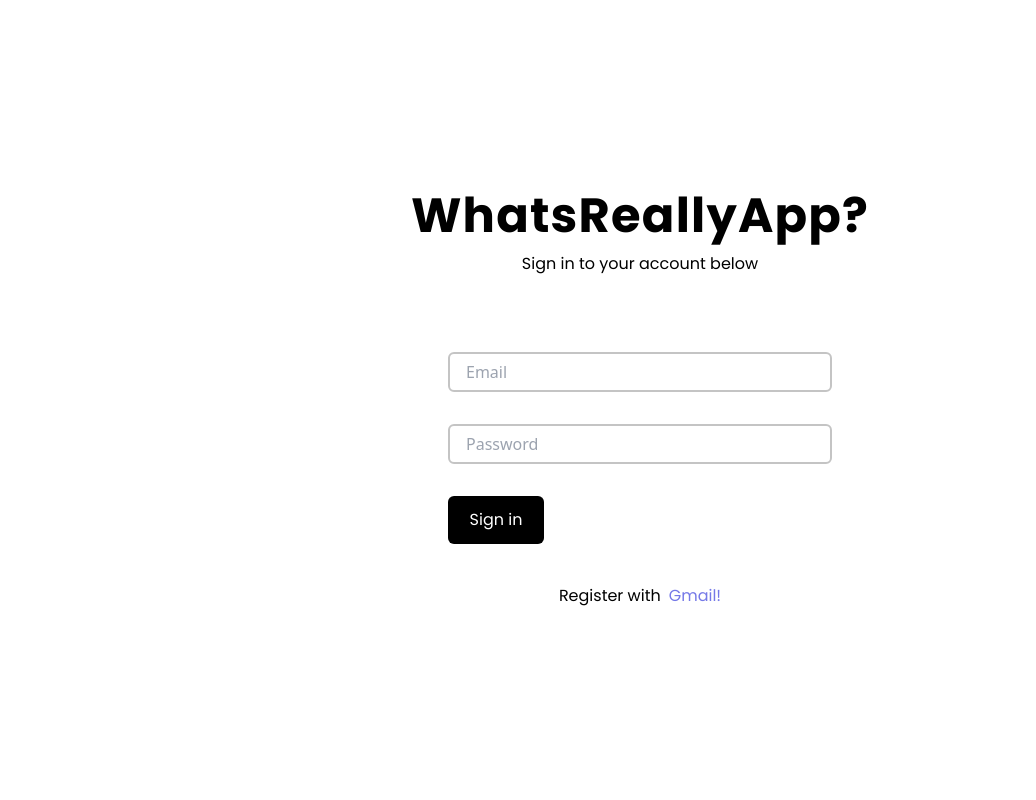
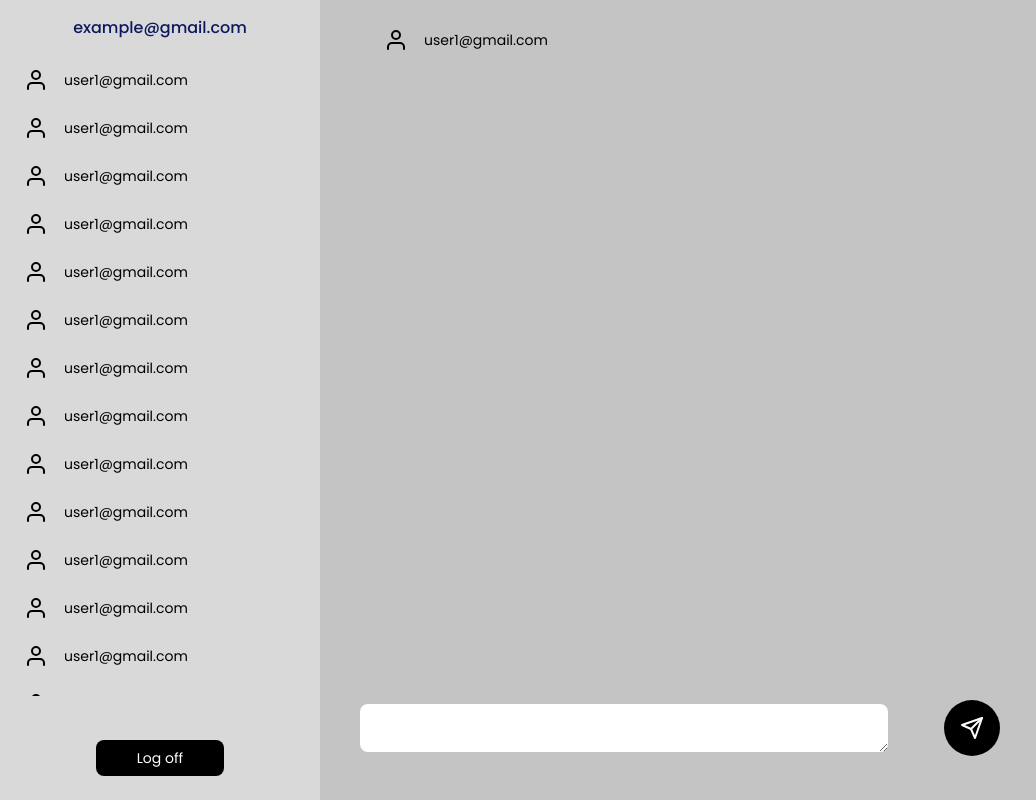
Before and after one commit to t-tornado/whats-really-app, a React (Create React App) app: page / in a window 1280 px wide. Shown: the whole page, without its empty margins (0-1036 px from the left). Built offline with nearby package versions, Linux system fonts and the light colour scheme.

Commit message:
feature: completed messaging page with all its subcomponents

```diff
--- a/package.json
+++ b/package.json
@@ -12,6 +12,7 @@
     "@types/react-dom": "^18.0.0",
     "react": "^18.1.0",
     "react-dom": "^18.1.0",
+    "react-icons": "^4.3.1",
     "react-scripts": "5.0.1",
     "tailwindcss": "^3.0.24",
     "typescript": "^4.4.2",
--- a/public/index.css
+++ b/public/index.css
@@ -500,6 +500,10 @@
   }
 }
 
+.m-0 {
+  margin: 0px;
+}
+
 .mx-auto {
   margin-left: auto;
   margin-right: auto;
@@ -511,6 +515,18 @@
 
 .mb-10 {
   margin-bottom: 2.5rem;
+}
+
+.mt-10 {
+  margin-top: 2.5rem;
+}
+
+.mt-2 {
+  margin-top: 0.5rem;
+}
+
+.ml-0 {
+  margin-left: 0px;
 }
 
 .flex {
@@ -537,6 +553,66 @@
   height: 3rem;
 }
 
+.h-4 {
+  height: 1rem;
+}
+
+.h-\[70\%\] {
+  height: 70%;
+}
+
+.h-\[80\%\] {
+  height: 80%;
+}
+
+.h-\[7\%\] {
+  height: 7%;
+}
+
+.h-5 {
+  height: 1.25rem;
+}
+
+.h-\[10\%\] {
+  height: 10%;
+}
+
+.h-16 {
+  height: 4rem;
+}
+
+.h-\[13\%\] {
+  height: 13%;
+}
+
+.h-\[78\%\] {
+  height: 78%;
+}
+
+.h-\[15\%\] {
+  height: 15%;
+}
+
+.h-20 {
+  height: 5rem;
+}
+
+.h-14 {
+  height: 3.5rem;
+}
+
+.h-\[75\%\] {
+  height: 75%;
+}
+
+.h-\[20\%\] {
+  height: 20%;
+}
+
+.w-screen {
+  width: 100vw;
+}
+
 .w-\[30\%\] {
   width: 30%;
 }
@@ -549,6 +625,62 @@
   width: 6rem;
 }
 
+.w-1\/3 {
+  width: 33.333333%;
+}
+
+.w-\[25\%\] {
+  width: 25%;
+}
+
+.w-32 {
+  width: 8rem;
+}
+
+.w-\[75\%\] {
+  width: 75%;
+}
+
+.w-\[80\%\] {
+  width: 80%;
+}
+
+.w-10 {
+  width: 2.5rem;
+}
+
+.w-\[60\%\] {
+  width: 60%;
+}
+
+.w-12 {
+  width: 3rem;
+}
+
+.w-16 {
+  width: 4rem;
+}
+
+.w-\[90\%\] {
+  width: 90%;
+}
+
+.w-\[70\%\] {
+  width: 70%;
+}
+
+.w-14 {
+  width: 3.5rem;
+}
+
+.w-\[95\%\] {
+  width: 95%;
+}
+
+.max-w-\[70\%\] {
+  max-width: 70%;
+}
+
 .cursor-pointer {
   cursor: pointer;
 }
@@ -557,8 +689,20 @@
   flex-direction: column;
 }
 
+.items-end {
+  align-items: flex-end;
+}
+
 .items-center {
   align-items: center;
+}
+
+.justify-start {
+  justify-content: flex-start;
+}
+
+.justify-end {
+  justify-content: flex-end;
 }
 
 .justify-center {
@@ -575,12 +719,66 @@
   margin-left: calc(0.5rem * calc(1 - var(--tw-space-x-reverse)));
 }
 
-.rounded-sm {
-  border-radius: 0.125rem;
+.space-x-3 > :not([hidden]) ~ :not([hidden]) {
+  --tw-space-x-reverse: 0;
+  margin-right: calc(0.75rem * var(--tw-space-x-reverse));
+  margin-left: calc(0.75rem * calc(1 - var(--tw-space-x-reverse)));
+}
+
+.space-x-4 > :not([hidden]) ~ :not([hidden]) {
+  --tw-space-x-reverse: 0;
+  margin-right: calc(1rem * var(--tw-space-x-reverse));
+  margin-left: calc(1rem * calc(1 - var(--tw-space-x-reverse)));
+}
+
+.space-y-4 > :not([hidden]) ~ :not([hidden]) {
+  --tw-space-y-reverse: 0;
+  margin-top: calc(1rem * calc(1 - var(--tw-space-y-reverse)));
+  margin-bottom: calc(1rem * var(--tw-space-y-reverse));
+}
+
+.space-x-6 > :not([hidden]) ~ :not([hidden]) {
+  --tw-space-x-reverse: 0;
+  margin-right: calc(1.5rem * var(--tw-space-x-reverse));
+  margin-left: calc(1.5rem * calc(1 - var(--tw-space-x-reverse)));
+}
+
+.space-x-14 > :not([hidden]) ~ :not([hidden]) {
+  --tw-space-x-reverse: 0;
+  margin-right: calc(3.5rem * var(--tw-space-x-reverse));
+  margin-left: calc(3.5rem * calc(1 - var(--tw-space-x-reverse)));
+}
+
+.space-y-5 > :not([hidden]) ~ :not([hidden]) {
+  --tw-space-y-reverse: 0;
+  margin-top: calc(1.25rem * calc(1 - var(--tw-space-y-reverse)));
+  margin-bottom: calc(1.25rem * var(--tw-space-y-reverse));
+}
+
+.space-y-6 > :not([hidden]) ~ :not([hidden]) {
+  --tw-space-y-reverse: 0;
+  margin-top: calc(1.5rem * calc(1 - var(--tw-space-y-reverse)));
+  margin-bottom: calc(1.5rem * var(--tw-space-y-reverse));
+}
+
+.overflow-hidden {
+  overflow: hidden;
+}
+
+.overflow-y-scroll {
+  overflow-y: scroll;
 }
 
 .rounded-md {
   border-radius: 0.375rem;
+}
+
+.rounded-lg {
+  border-radius: 0.5rem;
+}
+
+.rounded-full {
+  border-radius: 9999px;
 }
 
 .border-2 {
@@ -597,6 +795,31 @@
   background-color: rgb(0 0 0 / var(--tw-bg-opacity));
 }
 
+.bg-gray {
+  --tw-bg-opacity: 1;
+  background-color: rgb(196 196 196 / var(--tw-bg-opacity));
+}
+
+.bg-navBg {
+  --tw-bg-opacity: 1;
+  background-color: rgb(217 217 217 / var(--tw-bg-opacity));
+}
+
+.bg-red-300 {
+  --tw-bg-opacity: 1;
+  background-color: rgb(252 165 165 / var(--tw-bg-opacity));
+}
+
+.bg-white {
+  --tw-bg-opacity: 1;
+  background-color: rgb(255 255 255 / var(--tw-bg-opacity));
+}
+
+.bg-lightBlue {
+  --tw-bg-opacity: 1;
+  background-color: rgb(117 121 231 / var(--tw-bg-opacity));
+}
+
 .p-2 {
   padding: 0.5rem;
 }
@@ -605,13 +828,53 @@
   padding: 0.75rem;
 }
 
+.p-0 {
+  padding: 0px;
+}
+
+.p-4 {
+  padding: 1rem;
+}
+
+.p-6 {
+  padding: 1.5rem;
+}
+
 .py-3 {
   padding-top: 0.75rem;
   padding-bottom: 0.75rem;
 }
 
+.py-6 {
+  padding-top: 1.5rem;
+  padding-bottom: 1.5rem;
+}
+
+.px-6 {
+  padding-left: 1.5rem;
+  padding-right: 1.5rem;
+}
+
+.px-5 {
+  padding-left: 1.25rem;
+  padding-right: 1.25rem;
+}
+
+.px-10 {
+  padding-left: 2.5rem;
+  padding-right: 2.5rem;
+}
+
 .pl-4 {
   padding-left: 1rem;
+}
+
+.pl-6 {
+  padding-left: 1.5rem;
+}
+
+.pt-4 {
+  padding-top: 1rem;
 }
 
 .font-poppinsBold {
@@ -622,6 +885,10 @@
   font-family: Poppins;
 }
 
+.font-poppinsMedium {
+  font-family: PoppinsMedium;
+}
+
 .text-5xl {
   font-size: 3rem;
   line-height: 1;
@@ -630,6 +897,11 @@
 .text-base {
   font-size: 1rem;
   line-height: 1.5rem;
+}
+
+.text-sm {
+  font-size: 0.875rem;
+  line-height: 1.25rem;
 }
 
 .tracking-wide {
@@ -649,6 +921,11 @@
 .text-lightBlue {
   --tw-text-opacity: 1;
   color: rgb(117 121 231 / var(--tw-text-opacity));
+}
+
+.text-darkBlue {
+  --tw-text-opacity: 1;
+  color: rgb(14 24 95 / var(--tw-text-opacity));
 }
 
 @font-face {
@@ -674,3 +951,39 @@
 
   src: url("./assets/fonts/Poppins-Bold.ttf");
 }
+
+@media (min-width: 1536px) {
+  .\32xl\:container {
+    width: 100%;
+  }
+
+  @media (min-width: 640px) {
+    .\32xl\:container {
+      max-width: 640px;
+    }
+  }
+
+  @media (min-width: 768px) {
+    .\32xl\:container {
+      max-width: 768px;
+    }
+  }
+
+  @media (min-width: 1024px) {
+    .\32xl\:container {
+      max-width: 1024px;
+    }
+  }
+
+  @media (min-width: 1280px) {
+    .\32xl\:container {
+      max-width: 1280px;
+    }
+  }
+
+  @media (min-width: 1536px) {
+    .\32xl\:container {
+      max-width: 1536px;
+    }
+  }
+}
--- a/src/App.tsx
+++ b/src/App.tsx
@@ -1,11 +1,12 @@
 import React from "react";
 import "./index.css";
-import { AuthPage } from "./pages";
+import { AuthPage, MessagingPage } from "./pages";
 
 const App: React.FC = () => {
   return (
-    <div className="container mx-auto h-screen">
-      <AuthPage />
+    <div className="2xl:container w-screen mx-auto h-screen overflow-hidden">
+      {/* <AuthPage /> */}
+      <MessagingPage />
     </div>
   );
 };
--- /dev/null
+++ b/src/components/index.ts
@@ -0,0 +1,3 @@
+export * from "./users.nav";
+export * from "./user.card";
+export * from "./messages.body";
--- /dev/null
+++ b/src/components/message.tsx
@@ -0,0 +1,23 @@
+import React from "react";
+
+interface Props {
+  self: boolean;
+  message: string;
+}
+
+export const Message: React.FC<Props> = (props) => {
+  const { self, message } = props;
+  return (
+    <div
+      className={`flex items-center ${self ? "justify-end" : "justify-start"}`}
+    >
+      <p
+        className={`${
+          self ? "bg-lightBlue text-white" : "bg-white text-default"
+        } text-sm font-poppins py-3 px-5 rounded-md max-w-[70%]`}
+      >
+        {message}
+      </p>
+    </div>
+  );
+};
--- /dev/null
+++ b/src/components/messages.body.tsx
@@ -0,0 +1,54 @@
+import React, { useRef, useState } from "react";
+import { FiSend } from "react-icons/fi";
+import { Message } from "./message";
+import { UserCard } from "./user.card";
+
+export const MessagesBody: React.FC = () => {
+  const textAreaRef = useRef<HTMLTextAreaElement>(null);
+  const [messages, setMessages] = useState<string[]>([]);
+  const [message, setMessage] = useState("");
+
+  const onChangeMessageInput = (e: any) => {
+    setMessage(e.target.value);
+  };
+  const updateMessages = () => {
+    setMessages((p) => [...p, message.trim()]);
+    setMessage("");
+  };
+
+  const renderMessages = () => {
+    return messages.map((message, idx) => (
+      <Message {...{ message, self: true, key: idx }} />
+    ));
+  };
+
+  return (
+    <div className="w-[75%] h-full px-10">
+      <div className="w-full h-[10%] flex items-center justify-start">
+        <UserCard />
+      </div>
+      <div className="w-full h-[70%] flex flex-col space-y-4 px-6 overflow-hidden overflow-y-scroll">
+        <div className="w-[95%] mx-auto h-full space-y-6">
+          {renderMessages()}
+        </div>
+      </div>
+      <div className="w-full h-[20%] pt-4 flex">
+        <div className="w-[80%] h-full flex items-center space-x-14">
+          <textarea
+            className="p-3 rounded-lg w-[75%] flex h-12 flex-col text-sm"
+            draggable={false}
+            value={message}
+            onChange={onChangeMessageInput}
+            ref={textAreaRef}
+          />
+          <button
+            onClick={updateMessages}
+            className="h-14 w-14 flex justify-center items-center bg-default rounded-full"
+          >
+            <FiSend size="24px" color="#fff" />
+          </button>
+        </div>
+      </div>
+    </div>
+  );
+};
--- /dev/null
+++ b/src/components/user.card.tsx
@@ -0,0 +1,11 @@
+import React from "react";
+import { FiUser } from "react-icons/fi";
+
+export const UserCard: React.FC = () => {
+  return (
+    <div className="flex items-center w-full space-x-4 p-3 pl-6 ml-0">
+      <FiUser color="#000" size="24px" />
+      <span className="text-sm text-default font-poppins">user1@gmail.com</span>
+    </div>
+  );
+};
--- /dev/null
+++ b/src/components/users.nav.tsx
@@ -0,0 +1,93 @@
+import React from "react";
+import { UserCard } from "./user.card";
+
+export const UsersNav: React.FC = () => {
+  return (
+    <div className="w-[25%] h-full m-0 p-0 bg-navBg">
+      <div className="h-[7%] py-6 w-full flex justify-center items-center">
+        <span className="font-poppinsMedium text-base text-darkBlue">
+          example@gmail.com
+        </span>
+      </div>
+      <div className="flex flex-col h-[80%] overflow-y-scroll">
+        <UserCard />
+        <UserCard />
+        <UserCard />
+        <UserCard />
+        <UserCard />
+        <UserCard />
+        <UserCard />
+        <UserCard />
+        <UserCard />
+        <UserCard />
+        <UserCard />
+        <UserCard />
+        <UserCard />
+        <UserCard />
+        <UserCard />
+        <UserCard />
+        <UserCard />
+        <UserCard />
+        <UserCard />
+        <UserCard />
+        <UserCard />
+        <UserCard />
+        <UserCard />
+        <UserCard />
+        <UserCard />
+        <UserCard />
+        <UserCard />
+        <UserCard />
+        <UserCard />
+        <UserCard />
+        <UserCard />
+        <UserCard />
+        <UserCard />
+        <UserCard />
+        <UserCard />
+        <UserCard />
+        <UserCard />
+        <UserCard />
+        <UserCard />
+        <UserCard />
+        <UserCard />
+        <UserCard />
+        <UserCard />
+        <UserCard />
+        <UserCard />
+        <UserCard />
+        <UserCard />
+        <UserCard />
+        <UserCard />
+        <UserCard />
+        <UserCard />
+        <UserCard />
+        <UserCard />
+        <UserCard />
+        <UserCard />
+        <UserCard />
+        <UserCard />
+        <UserCard />
+        <UserCard />
+        <UserCard />
+        <UserCard />
+        <UserCard />
+        <UserCard />
+        <UserCard />
+        <UserCard />
+        <UserCard />
+        <UserCard />
+        <UserCard />
+        <UserCard />
+        <UserCard />
+        <UserCard />
+        <UserCard />
+      </div>
+      <div className="flex h-[10%] justify-center items-end w-full">
+        <button className="p-2 justify-center items-center w-32 rounded-lg bg-default text-white font-poppins text-sm">
+          Log off
+        </button>
+      </div>
+    </div>
+  );
+};
--- a/src/pages/index.ts
+++ b/src/pages/index.ts
@@ -1 +1,2 @@
 export * from "./auth.page";
+export * from "./messaging.page";
--- /dev/null
+++ b/src/pages/messaging.page.tsx
@@ -0,0 +1,11 @@
+import React from "react";
+import { MessagesBody, UsersNav } from "../components";
+
+export const MessagingPage: React.FC = () => {
+  return (
+    <div className="flex w-full h-screen bg-gray">
+      <UsersNav />
+      <MessagesBody />
+    </div>
+  );
+};
--- a/tailwind.config.js
+++ b/tailwind.config.js
@@ -5,8 +5,9 @@
       colors: {
         default: "#000",
         lightBlue: "#7579E7",
-        darkBlue: "#120078",
+        darkBlue: "#0E185F",
         gray: "#c4c4c4",
+        navBg: "#d9d9d9",
       },
       fontFamily: {
         poppins: ["Poppins"],
```
Also changed, not shown: 1 other file (tests, documents, lock files or other folders).
